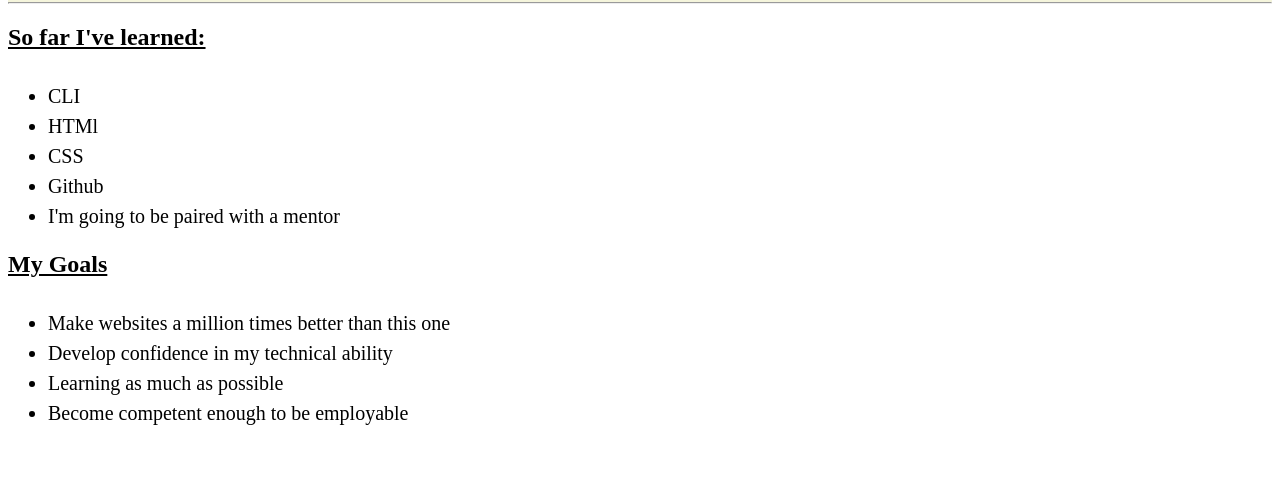
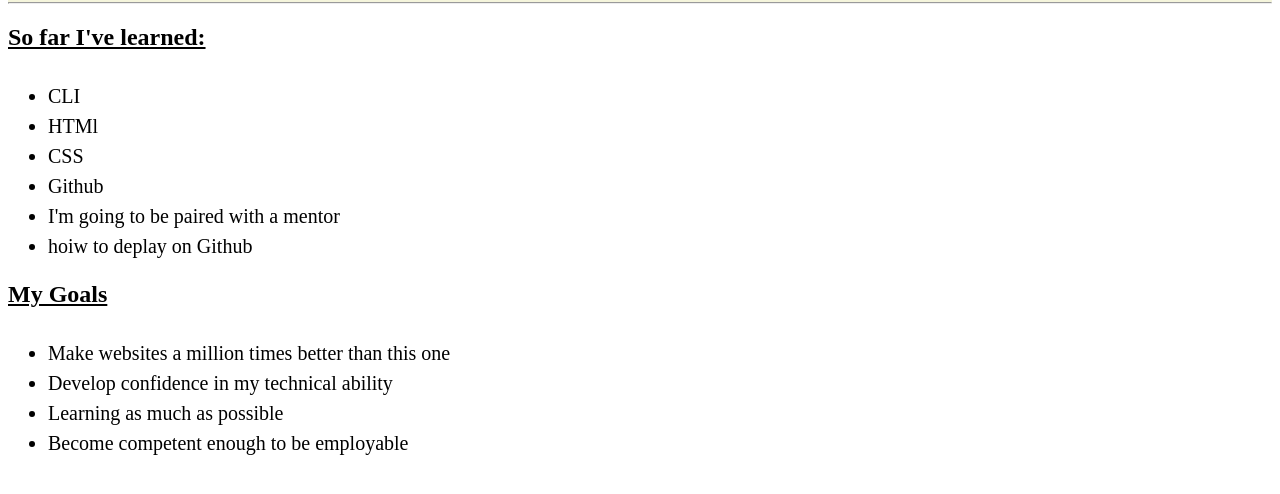
Before and after one commit to kblack-git/website-deploy-lab, a plain HTML site: page index.html in a window 1280 px wide. Shown: the part 78-572 px from the top of the page. Drawn offline with Linux system fonts and the light colour scheme.

Commit message:
updated list of topics learned

```diff
--- a/index.html
+++ b/index.html
@@ -19,6 +19,7 @@
         <li>CSS</li>
         <li>Github</li>
         <li>I'm going to be paired with a mentor</li>
+        <li>hoiw to deplay on Github</li>
 
 
     </ul>
```
